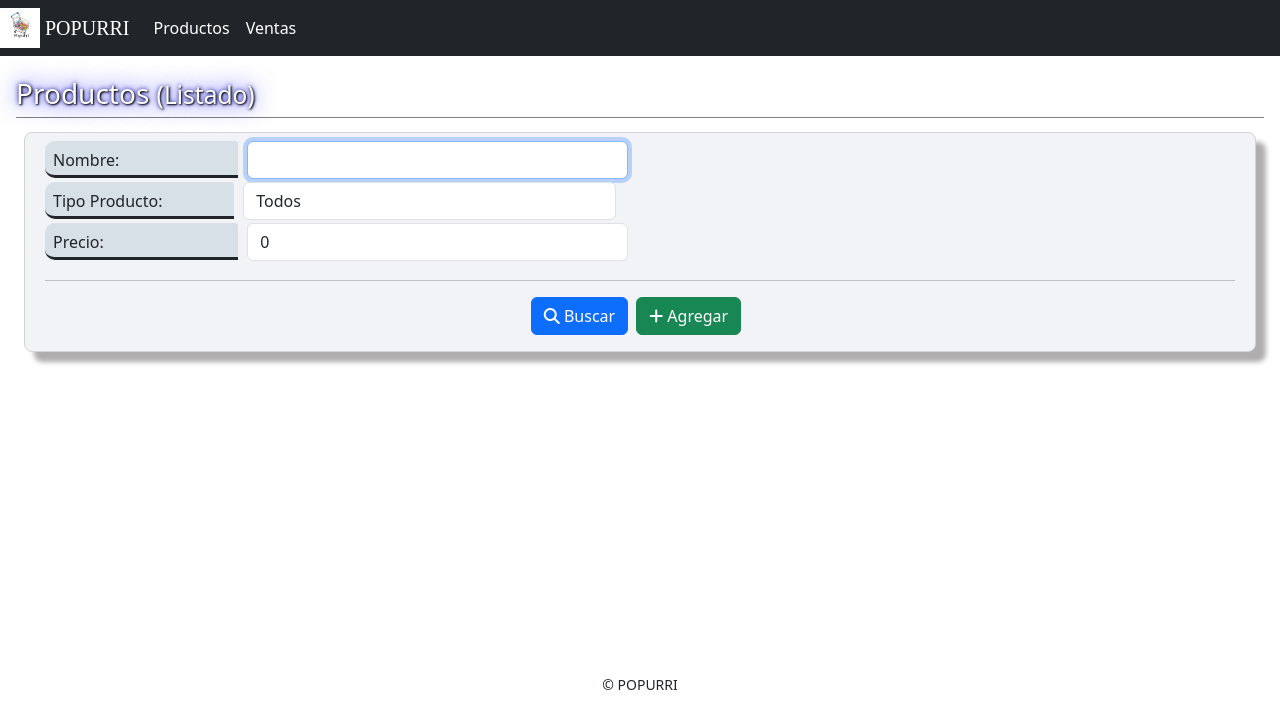
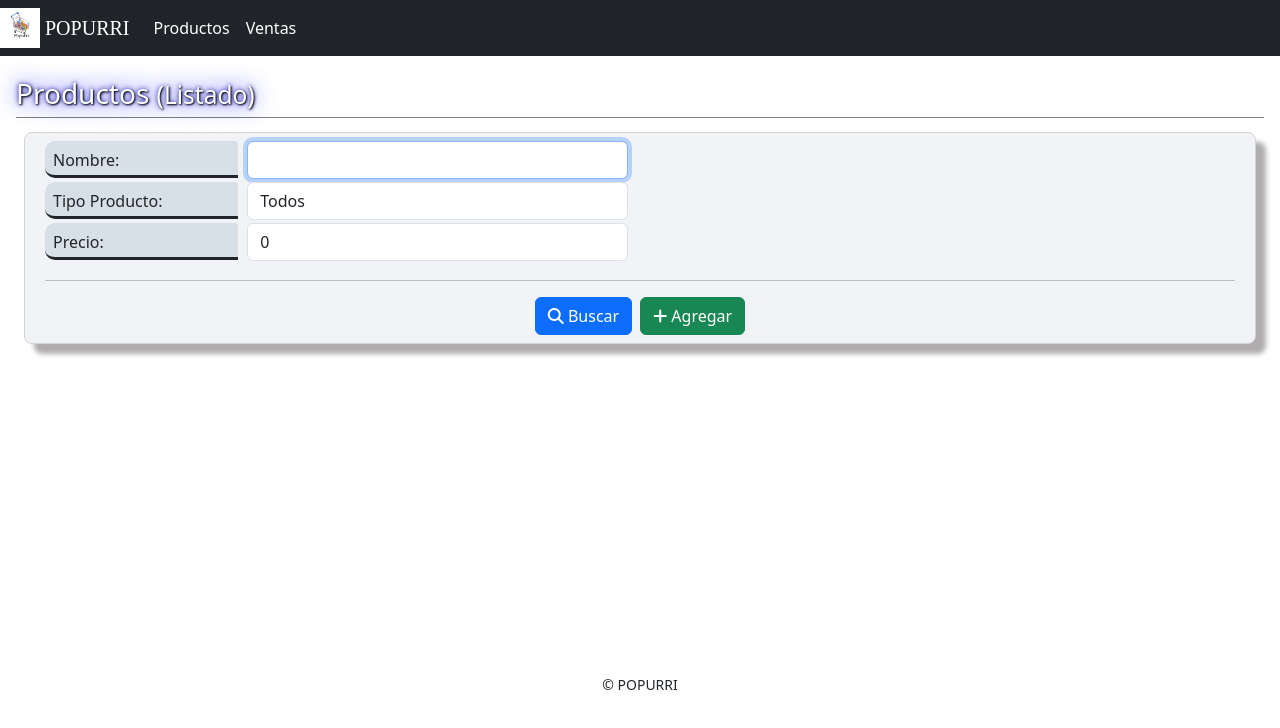
Before and after one commit to NahuelDumo/PopurryFront, a React (Create React App) app in the folder tpi-frontend/: page /misiones in a window 1280 px wide. Shown: the top 728 px of the page. Built offline with nearby package versions, Linux system fonts and the light colour scheme.

Commit message:
Corregi la estetica del buscar

```diff
--- a/tpi-frontend/src/components/misiones/MisionesBuscar.jsx
+++ b/tpi-frontend/src/components/misiones/MisionesBuscar.jsx
@@ -23,6 +23,7 @@ export default function MisionesBuscar({
               autoFocus
             />
           </div>
+        </div>
         <div className="row">
           <div className="col-sm-4 col-md-2">
             <label className="col-form-label">Tipo Producto:</label>
@@ -42,30 +43,26 @@ export default function MisionesBuscar({
             </select>
           </div>
         </div>
+        <div className="row mb-3">
           <div className="col-sm-4 col-md-2">
             <label className="col-form-label">Precio:</label>
           </div>
           <div className="col-sm-8 col-md-4">
             <input
-                      type="float"
+              type="number"
+              step="0.01"
               className="form-control"
               onChange={(e) => setprecio(parseFloat(e.target.value) || 0)}
               value={precio}
             />
           </div>
-
         </div>
-
-
-
         <hr />
-
-          {/* Botones */}
         <div className="row">
-            <div className="col text-center botones">
+          <div className="col text-center">
             <button
               type="button"
-                  className="btn btn-primary"
+              className="btn btn-primary me-2"
               onClick={() => {
                 const resultados = Buscar();
                 if (resultados.length === 0) {
@@ -73,18 +70,19 @@ export default function MisionesBuscar({
                 }
               }}
             >
-                <i className="fa fa-search"> </i> Buscar
+              <i className="fa fa-search"></i> Buscar
             </button>
             <button
               type="button"
               className="btn btn-success"
               onClick={() => Agregar()}
             >
-                <i className="fa fa-plus"> </i> Agregar
+              <i className="fa fa-plus"></i> Agregar
             </button>
           </div>
         </div>
       </div>
     </form>
   );
+
 }
```
Lines whose indentation alone changed are shown as unchanged.
